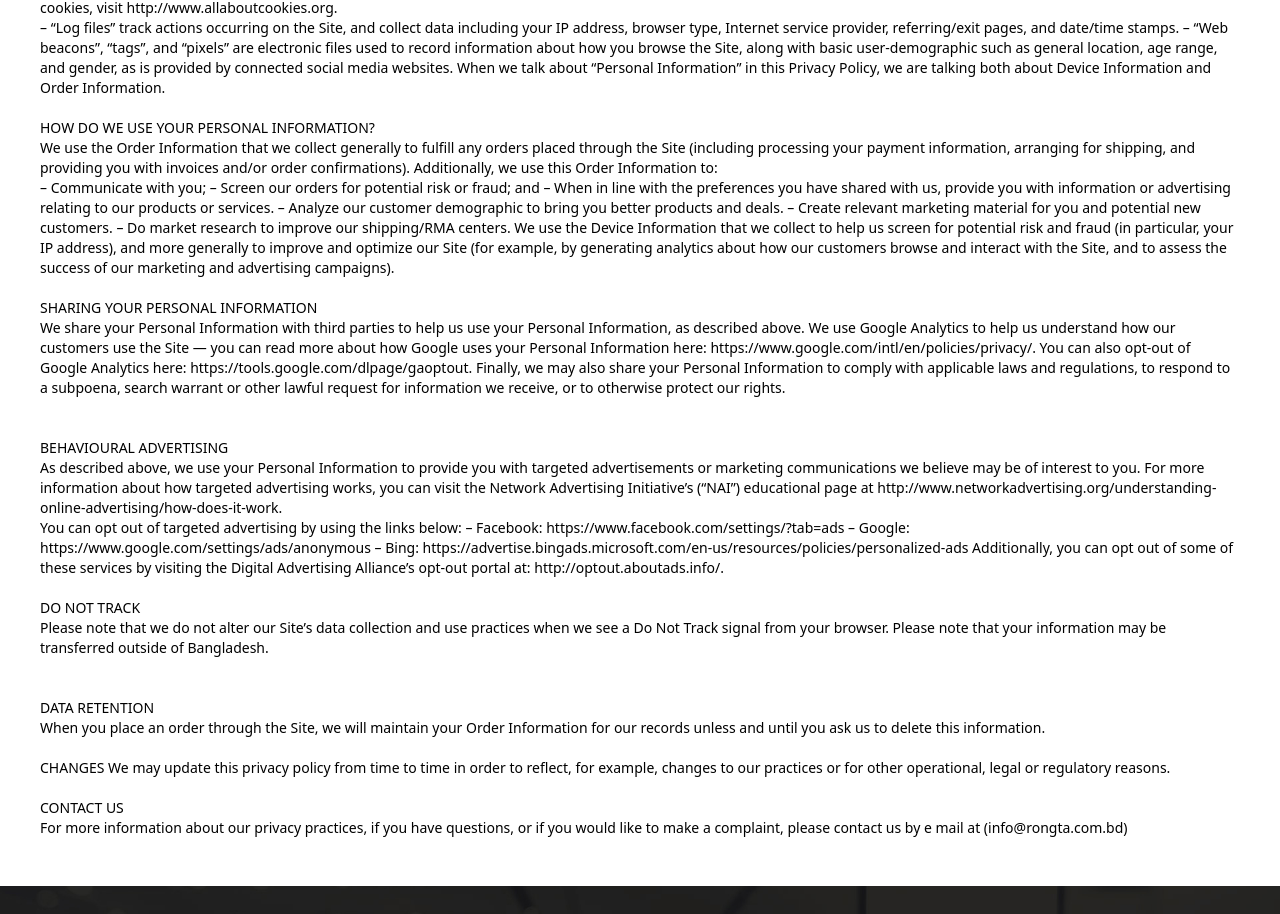
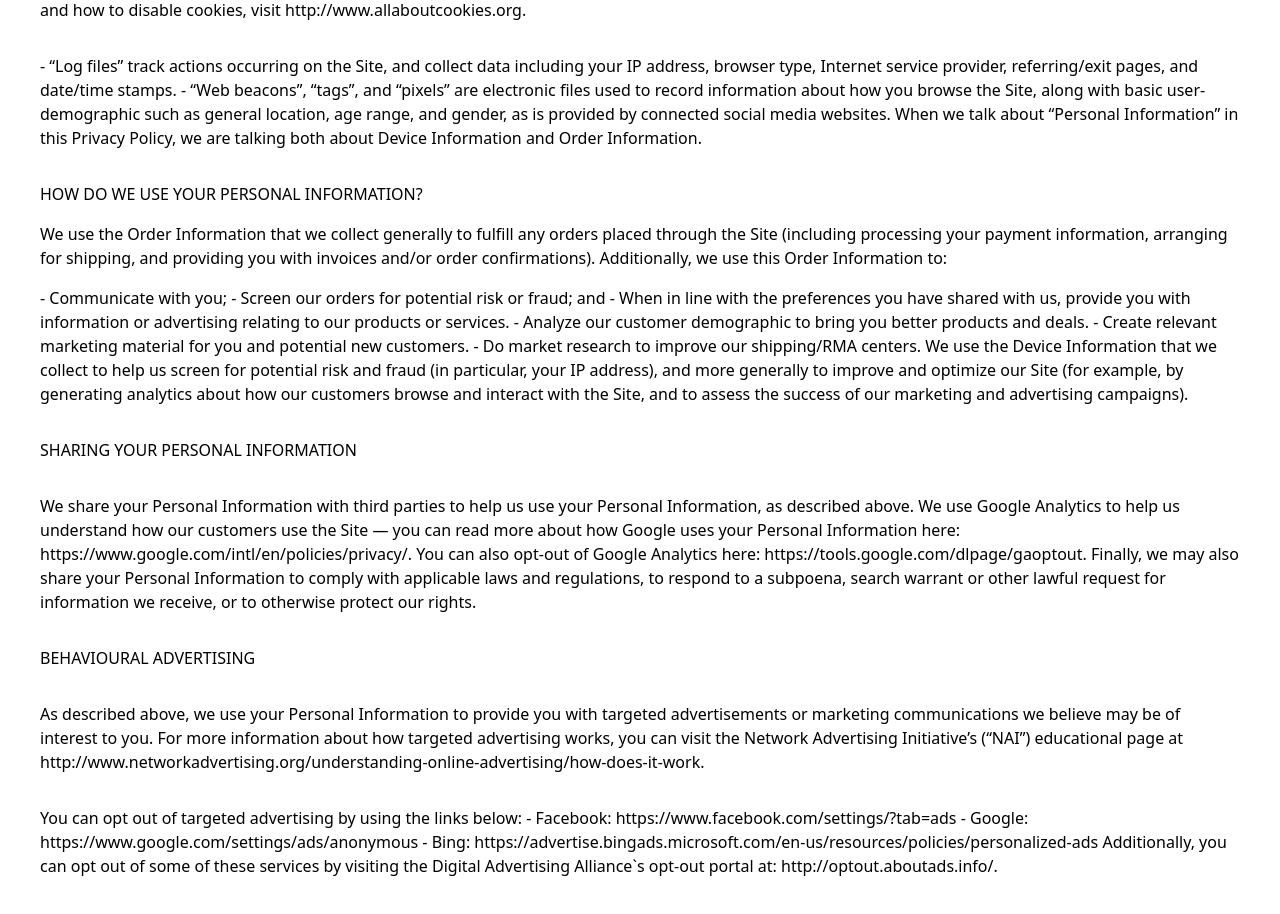
Before and after one commit to alin-comcity/rongta-new, a Nuxt app: page /Privacy in a window 1280 px wide. Shown: the part 558-1472 px from the top of the page. Built offline with nearby package versions, Linux system fonts and the light colour scheme.

Commit message:
Fix it Alin

```diff
--- a/app/pages/Privacy.vue
+++ b/app/pages/Privacy.vue
@@ -1,121 +1,149 @@
 <template>
   <div class="py-12 px-10 container mx-auto">
-
     <div class="flex flex-col items-center mt-8">
-            <h2 class="text-3xl font-bold uppercase tracking-wider">Privacy Policy</h2>
+      <h2 class="text-3xl font-bold uppercase tracking-wider">
+        Privacy Policy
+      </h2>
 
       <img src="/bt-i.png" class="mt-4" />
     </div>
 
-        <h2 class="mt-10">This Privacy Policy describes how your personal information is collected, used, and shared
-            when you visit or make a purchase from rongta.com.bd</h2>
-        <br />
-        <br />
+    <h2 class="mt-10">
+      This Privacy Policy describes how your personal information is collected,
+      used, and shared when you visit or make a purchase from rongta.com.bd
+    </h2>
 
-        <h2 class="font-semibold">PERSONAL INFORMATION WE COLLECT</h2>
-        <br />
-        <br />
+    <h2 class="font-semibold py-8">PERSONAL INFORMATION WE COLLECT</h2>
 
-        <p class="text-sm">
-            When you visit the Site, we automatically collect certain information about your device, including
-            information about your web browser, IP address, time zone, and some of the cookies that are installed on
-            your device. Additionally, as you browse the Site, we collect information about the individual web pages or
-            products that you view, what websites or search terms referred you to the Site, and information about how
-            you interact with the Site. We refer to this automatically-collected information as “Device Information”.
-            We collect Device Information using the following technologies:
-            <br />
+    <p class="text-sm py-4">
+      When you visit the Site, we automatically collect certain information
+      about your device, including information about your web browser, IP
+      address, time zone, and some of the cookies that are installed on your
+      device. Additionally, as you browse the Site, we collect information about
+      the individual web pages or products that you view, what websites or
+      search terms referred you to the Site, and information about how you
+      interact with the Site. We refer to this automatically-collected
+      information as “Device Information”. We collect Device Information using
+      the following technologies:
+    </p>
+
+    <p class="py-4">
+      – “Cookies” are data files that are placed on your device or computer and
+      often include an anonymous unique identifier. For more information about
+      cookies, and how to disable cookies, visit http://www.allaboutcookies.org.
+    </p>
+    <p class="py-4">
+      - “Log files” track actions occurring on the Site, and collect data
+      including your IP address, browser type, Internet service provider,
+      referring/exit pages, and date/time stamps. - “Web beacons”, “tags”, and
+      “pixels” are electronic files used to record information about how you
+      browse the Site, along with basic user-demographic such as general
+      location, age range, and gender, as is provided by connected social media
+      websites. When we talk about “Personal Information” in this Privacy
+      Policy, we are talking both about Device Information and Order
+      Information.
+    </p>
+
+    <h2 class="py-4">HOW DO WE USE YOUR PERSONAL INFORMATION?</h2>
     <p>
-            <br />– “Cookies” are data files that are placed on your device or computer and often include an anonymous
-            unique identifier. For more information about cookies, and how to disable cookies, visit
-            http://www.allaboutcookies.org.
+      We use the Order Information that we collect generally to fulfill any
+      orders placed through the Site (including processing your payment
+      information, arranging for shipping, and providing you with invoices
+      and/or order confirmations). Additionally, we use this Order Information
+      to:
     </p>
-        – “Log files” track actions occurring on the Site, and collect data including your IP address, browser type,
-        Internet service provider, referring/exit pages, and date/time stamps.
-        – “Web beacons”, “tags”, and “pixels” are electronic files used to record information about how you browse the
-        Site, along with basic user-demographic such as general location, age range, and gender, as is provided by
-        connected social media websites.
-        When we talk about “Personal Information” in this Privacy Policy, we are talking both about Device Information
-        and Order Information.
-        <br />
-        <br />HOW DO WE USE YOUR PERSONAL INFORMATION?
+
+    <p class="py-4">
+      - Communicate with you; - Screen our orders for potential risk or fraud;
+      and - When in line with the preferences you have shared with us, provide
+      you with information or advertising relating to our products or services.
+      - Analyze our customer demographic to bring you better products and deals.
+      - Create relevant marketing material for you and potential new customers.
+      - Do market research to improve our shipping/RMA centers. We use the
+      Device Information that we collect to help us screen for potential risk
+      and fraud (in particular, your IP address), and more generally to improve
+      and optimize our Site (for example, by generating analytics about how our
+      customers browse and interact with the Site, and to assess the success of
+      our marketing and advertising campaigns).
+    </p>
+
+    <h2 class="py-4">SHARING YOUR PERSONAL INFORMATION</h2>
+    <p class="py-4">
+      We share your Personal Information with third parties to help us use your
+      Personal Information, as described above. We use Google Analytics to help
+      us understand how our customers use the Site — you can read more about how
+      Google uses your Personal Information here:
+      https://www.google.com/intl/en/policies/privacy/. You can also opt-out of
+      Google Analytics here: https://tools.google.com/dlpage/gaoptout. Finally,
+      we may also share your Personal Information to comply with applicable laws
+      and regulations, to respond to a subpoena, search warrant or other lawful
+      request for information we receive, or to otherwise protect our rights.
+    </p>
+
+    <h2 class="py-4">BEHAVIOURAL ADVERTISING</h2>
+
+    <p class="py-4">
+      As described above, we use your Personal Information to provide you with
+      targeted advertisements or marketing communications we believe may be of
+      interest to you. For more information about how targeted advertising
+      works, you can visit the Network Advertising Initiative’s (“NAI”)
+      educational page at
+      http://www.networkadvertising.org/understanding-online-advertising/how-does-it-work.
+    </p>
+    <p class="py-4">
+      You can opt out of targeted advertising by using the links below: -
+      Facebook: https://www.facebook.com/settings/?tab=ads - Google:
+      https://www.google.com/settings/ads/anonymous - Bing:
+      https://advertise.bingads.microsoft.com/en-us/resources/policies/personalized-ads
+      Additionally, you can opt out of some of these services by visiting the
+      Digital Advertising Alliance`s opt-out portal at:
+      http://optout.aboutads.info/.
+    </p>
+
+    <h2 class="py-4">DO NOT TRACK</h2>
+    <p class="py-4">
+      Please note that we do not alter our Site`s data collection and use
+      practices when we see a Do Not Track signal from your browser. Please note
+      that your information may be transferred outside of Bangladesh.
+    </p>
+
+    <h2 class="py-4">DATA RETENTION</h2>
+    <p class="py-4">
+      When you place an order through the Site, we will maintain your Order
+      Information for our records unless and until you ask us to delete this
+      information.
+    </p>
+    <h2 class="py-4">CHANGES</h2>
     <p>
-            We use the Order Information that we collect generally to fulfill any orders placed through the Site
-            (including processing your payment information, arranging for shipping, and providing you with invoices
-            and/or order confirmations). Additionally, we use this Order Information to:</p>
-        – Communicate with you;
-        – Screen our orders for potential risk or fraud; and
-        – When in line with the preferences you have shared with us, provide you with information or advertising
-        relating to our products or services.
-        – Analyze our customer demographic to bring you better products and deals.
-        – Create relevant marketing material for you and potential new customers.
-        – Do market research to improve our shipping/RMA centers.
-        We use the Device Information that we collect to help us screen for potential risk and fraud (in particular,
-        your IP address), and more generally to improve and optimize our Site (for example, by generating analytics
-        about how our customers browse and interact with the Site, and to assess the success of our marketing and
-        advertising campaigns).
-        <br />
-        <br />SHARING YOUR PERSONAL INFORMATION
+      We may update this privacy policy from time to time in order to reflect,
+      for example, changes to our practices or for other operational, legal or
+      regulatory reasons.
+    </p>
+
+    <h2 class="py-4">CONTACT US</h2>
     <p>
-            We share your Personal Information with third parties to help us use your Personal Information, as described
-            above. We use Google Analytics to help us understand how our customers use the Site — you can read more
-            about how Google uses your Personal Information here: https://www.google.com/intl/en/policies/privacy/. You
-            can also opt-out of Google Analytics here: https://tools.google.com/dlpage/gaoptout.
-            Finally, we may also share your Personal Information to comply with applicable laws and regulations, to
-            respond to a subpoena, search warrant or other lawful request for information we receive, or to otherwise
-            protect our rights.</p>
-        <br />
-        <br />BEHAVIOURAL ADVERTISING<p>
-            As described above, we use your Personal Information to provide you with targeted advertisements or
-            marketing communications we believe may be of interest to you. For more information about how targeted
-            advertising works, you can visit the Network Advertising Initiative’s (“NAI”) educational page at
-            http://www.networkadvertising.org/understanding-online-advertising/how-does-it-work.</p>
-        You can opt out of targeted advertising by using the links below:
-        – Facebook: https://www.facebook.com/settings/?tab=ads
-        – Google: https://www.google.com/settings/ads/anonymous
-        – Bing: https://advertise.bingads.microsoft.com/en-us/resources/policies/personalized-ads
-        Additionally, you can opt out of some of these services by visiting the Digital Advertising Alliance’s opt-out
-        portal at: http://optout.aboutads.info/.
-        <br />
-        <br />DO NOT TRACK
-        <p>
-            Please note that we do not alter our Site’s data collection and use practices when we see a Do Not Track
-            signal from your browser.
-            Please note that your information may be transferred outside of Bangladesh.</p>
-        <br />
-        <br />DATA RETENTION
-        <p>
-            When you place an order through the Site, we will maintain your Order Information for our records unless and
-            until you ask us to delete this information.
-            <br />
-        </p>
-        <br />CHANGES
-        We may update this privacy policy from time to time in order to reflect, for example, changes to our practices
-        or for other operational, legal or regulatory reasons.
-        <br />
-        <br />CONTACT US
-        <p>
-            For more information about our privacy practices, if you have questions, or if you would like to make a
-            complaint, please contact us by e mail at (info@rongta.com.bd)</p>
+      For more information about our privacy practices, if you have questions,
+      or if you would like to make a complaint, please contact us by e mail at
+      (info@rongta.com.bd)
     </p>
   </div>
 </template>
 
-
 <script>
 export default {
   head: {
-        title: 'Rongta Bangladesh | Privacy Policy',
+    title: "Rongta Bangladesh | Privacy Policy",
     meta: [
-            { charset: 'utf-8' },
-            { name: 'viewport', content: 'width=device-width, initial-scale=1' },
+      { charset: "utf-8" },
+      { name: "viewport", content: "width=device-width, initial-scale=1" },
       {
-                hid: 'description',
-                name: 'Privacy Policy of Rongta BD Website',
-                content: 'This Privacy Policy describes how your personal information is collected, used, and shared when you visit or make a purchase from rongta.com.bd'
-            }
+        hid: "description",
+        name: "Privacy Policy of Rongta BD Website",
+        content:
+          "This Privacy Policy describes how your personal information is collected, used, and shared when you visit or make a purchase from rongta.com.bd",
+      },
     ],
-        link: [{ rel: 'icon', type: 'image/x-icon', href: '/fav.png' }]
-    }
-}
-
+    link: [{ rel: "icon", type: "image/x-icon", href: "/fav.png" }],
+  },
+};
 </script>
--- a/package.json
+++ b/package.json
@@ -11,7 +11,6 @@
   },
   "dependencies": {
     "@tailwindcss/vite": "^4.1.18",
-    "axios": "^1.13.4",
     "nuxt": "^4.3.0",
     "tailwindcss": "^4.1.18",
     "vue": "^3.5.27",
```
Also changed, not shown: 1 other file (tests, documents, lock files or other folders). Lines whose indentation alone changed are shown as unchanged.
